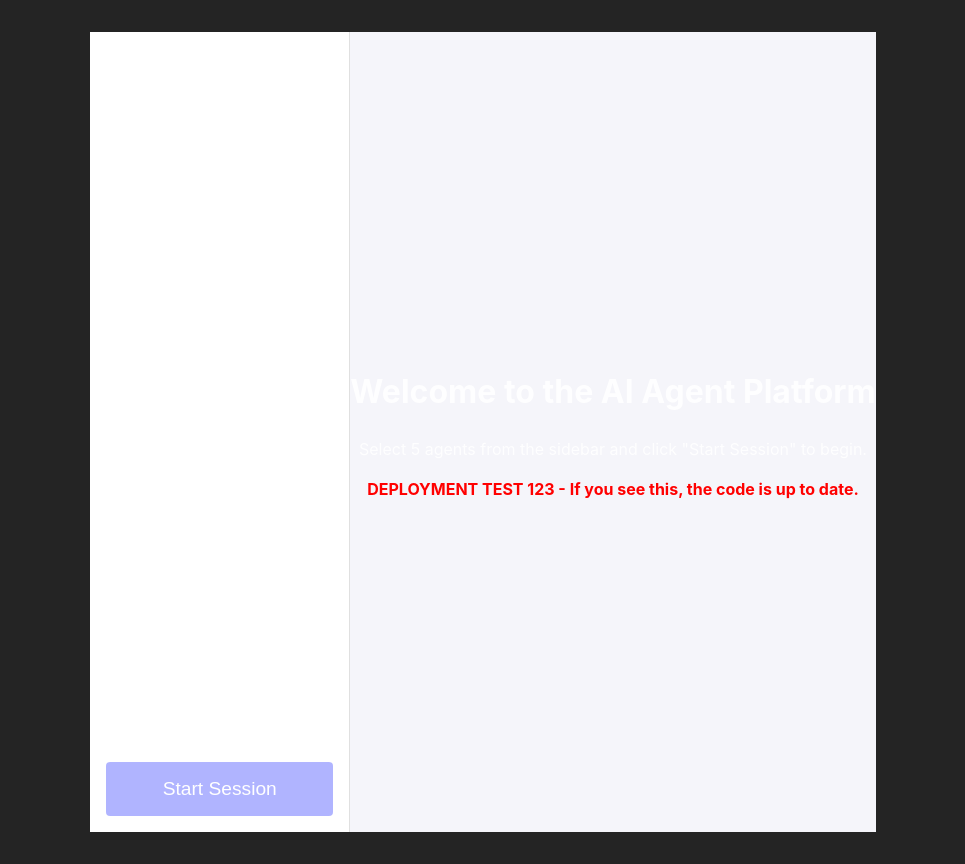
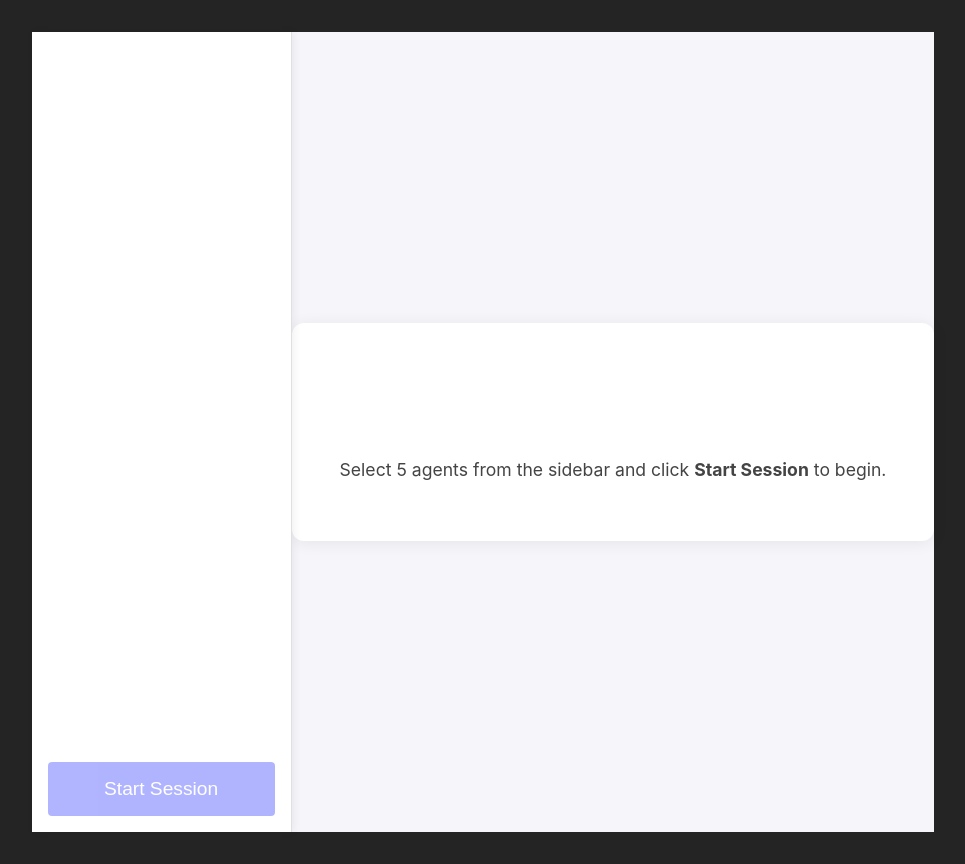
Before and after one commit to marcushtx22/small-business-app, a React (Vite) app: page / in a window 1280 px wide. Shown: the whole page, without its empty margins (157-1122 px from the left). Built offline with nearby package versions, Linux system fonts and the light colour scheme; no server answers; what @builder.io/react would draw is missing.

Commit message:
style: clean up homepage, remove test message, clarify sidebar/main layout

```diff
--- a/src/frontend/App.tsx
+++ b/src/frontend/App.tsx
@@ -104,13 +104,14 @@ const Dashboard: React.FC = () => {
 };
 
 const HomePage: React.FC = () => (
-  <div style={{ display: 'flex', minHeight: '100vh' }}>
-    <AgentSelection onSessionStart={() => {}} />
-    <div style={{ flex: 1, background: '#f5f5fa', display: 'flex', alignItems: 'center', justifyContent: 'center' }}>
-      <div>
-        <h1>Welcome to the AI Agent Platform</h1>
-        <p>Select 5 agents from the sidebar and click "Start Session" to begin.</p>
-        <p style={{ color: 'red', fontWeight: 'bold' }}>DEPLOYMENT TEST 123 - If you see this, the code is up to date.</p>
+  <div style={{ display: 'flex', minHeight: '100vh', background: '#f5f5fa' }}>
+    <div style={{ boxShadow: '2px 0 8px rgba(0,0,0,0.06)', zIndex: 2 }}>
+      <AgentSelection onSessionStart={() => {}} />
+    </div>
+    <div style={{ flex: 1, display: 'flex', alignItems: 'center', justifyContent: 'center', background: '#f5f5fa' }}>
+      <div style={{ background: '#fff', padding: '2.5rem 3rem', borderRadius: '12px', boxShadow: '0 2px 16px rgba(0,0,0,0.07)', minWidth: 320, textAlign: 'center' }}>
+        <h1 style={{ marginBottom: '1.5rem' }}>Welcome to the AI Agent Platform</h1>
+        <p style={{ fontSize: '1.1rem', color: '#444' }}>Select 5 agents from the sidebar and click <b>Start Session</b> to begin.</p>
       </div>
     </div>
   </div>
```
